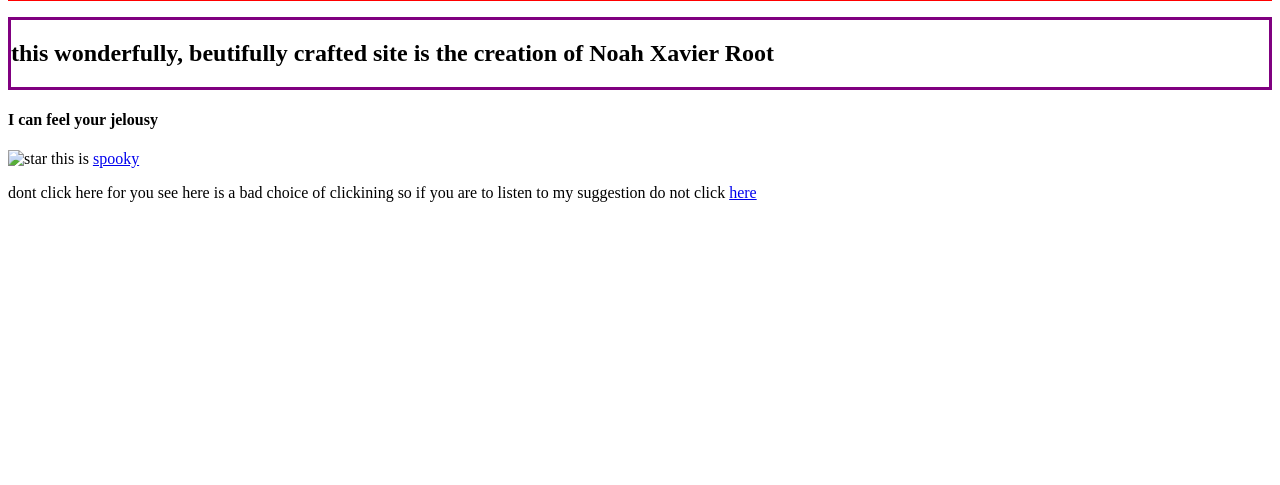
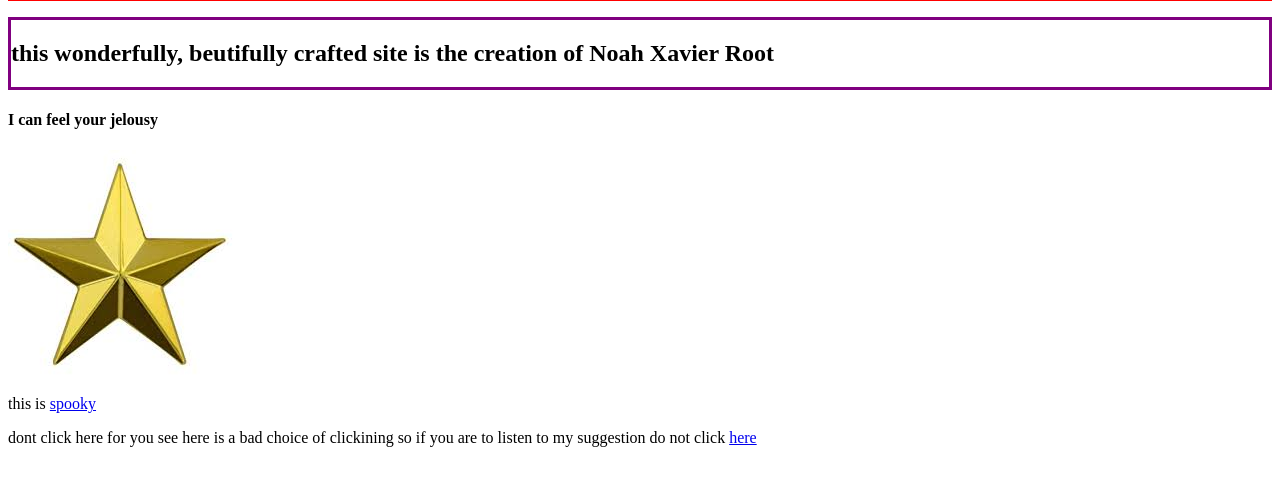
Before and after one commit to NoAhRoOt/NoAhRoOt.github.io, a plain HTML site: page index.html in a window 1280 px wide. Shown: the part 101-586 px from the top of the page. Drawn offline with Linux system fonts and the light colour scheme.

Commit message:
Update index.html

```diff
--- a/index.html
+++ b/index.html
@@ -18,7 +18,7 @@
 
                        <p> <h4>I can feel your jelousy</h4> </p>
                 <p>
-                    <img alt="star" src="star.jfif/></P>
+                    <img alt="star" src="star.jpg"/></P>
                  <p>
                     this is <a href="hello.html"/>spooky</a>
                 </p>
```
